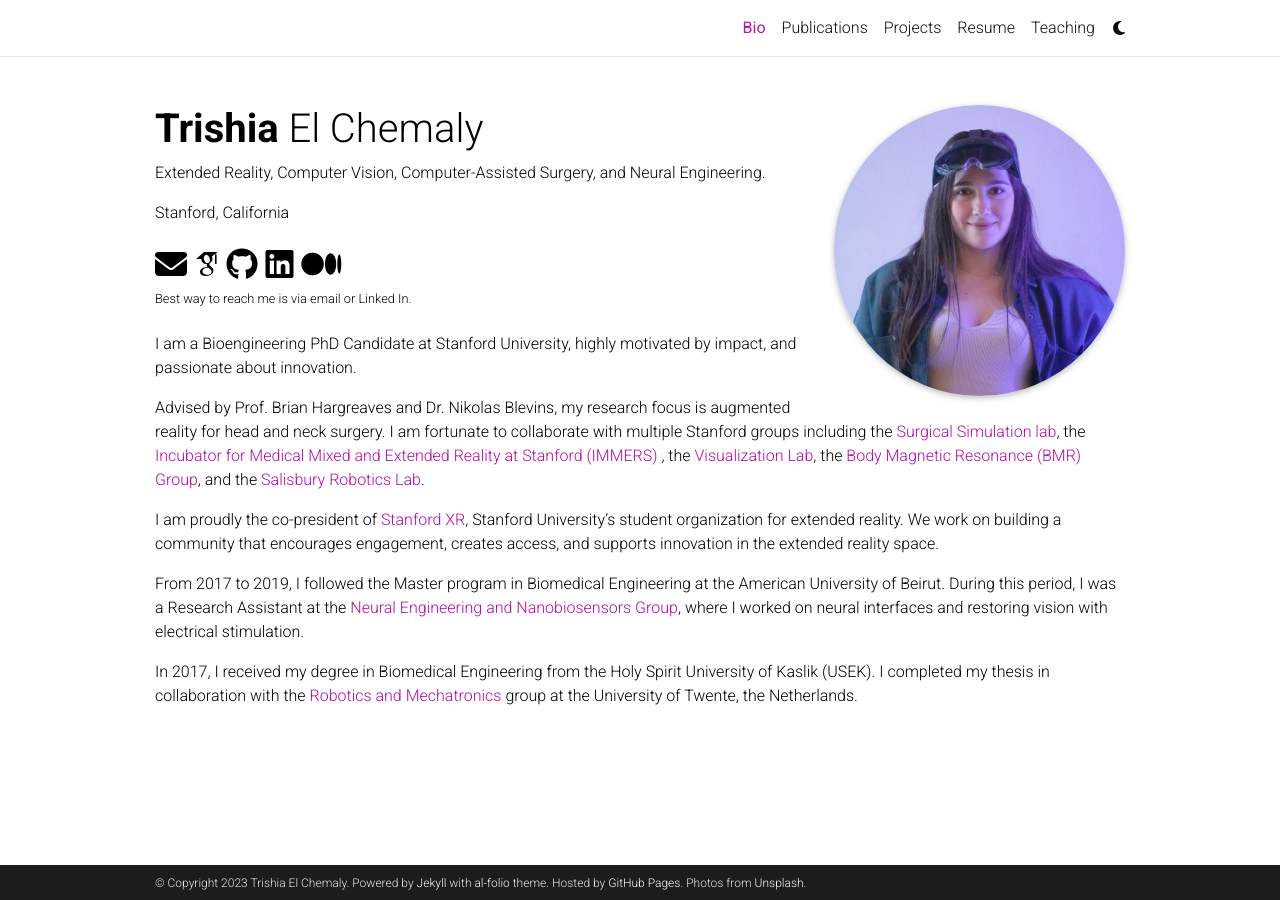
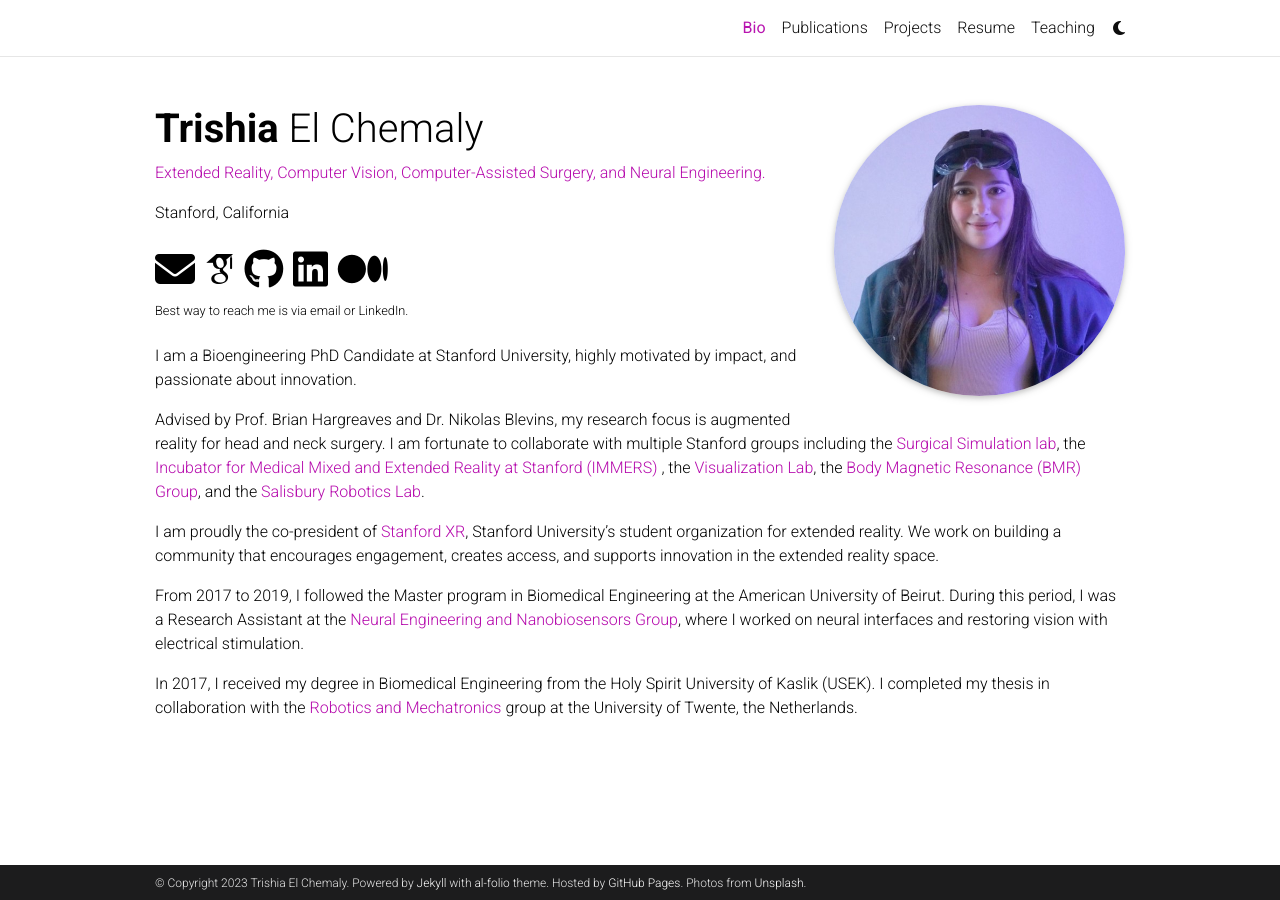
Before and after one commit to tchemaly/tchemaly.github.io, a Jekyll site: the page built from _pages/about.md, in a window 1280 px wide. Built offline with Jekyll 4.4.1, drawn with Linux system fonts in a browser that asks for light colours; full-size pictures stand in for the smaller copies a plugin makes; some web fonts are replaced; comment, search, counter and statistics services are not loaded; a style sheet for code colours, icons or effects is not loaded.

Commit message:
edited header

```diff
--- a/_config.yml
+++ b/_config.yml
@@ -104,7 +104,7 @@ zotero_username: # your zotero username
 wechat_qr: # filename of your wechat qr-code saved as an image (e.g., wechat-qr.png if saved to assets/img/wechat-qr.png)
 
 contact_note: >
-  Best way to reach me is via email or Linked In.
+  Best way to reach me is via email or LinkedIn.
 
 # -----------------------------------------------------------------------------
 # Analytics and search engine verification
--- a/_sass/_base.scss
+++ b/_sass/_base.scss
@@ -210,6 +210,10 @@ blockquote {
   }
 }
 
+.desc {
+    color: var(--global-theme-color);
+}
+
 
 // Navbar customization
 
@@ -352,7 +356,7 @@ blockquote {
   text-align: left;
 
   .contact-icons {
-    font-size: 2rem;
+    font-size: 2.5rem;
 
     a {
       i::before {
```
